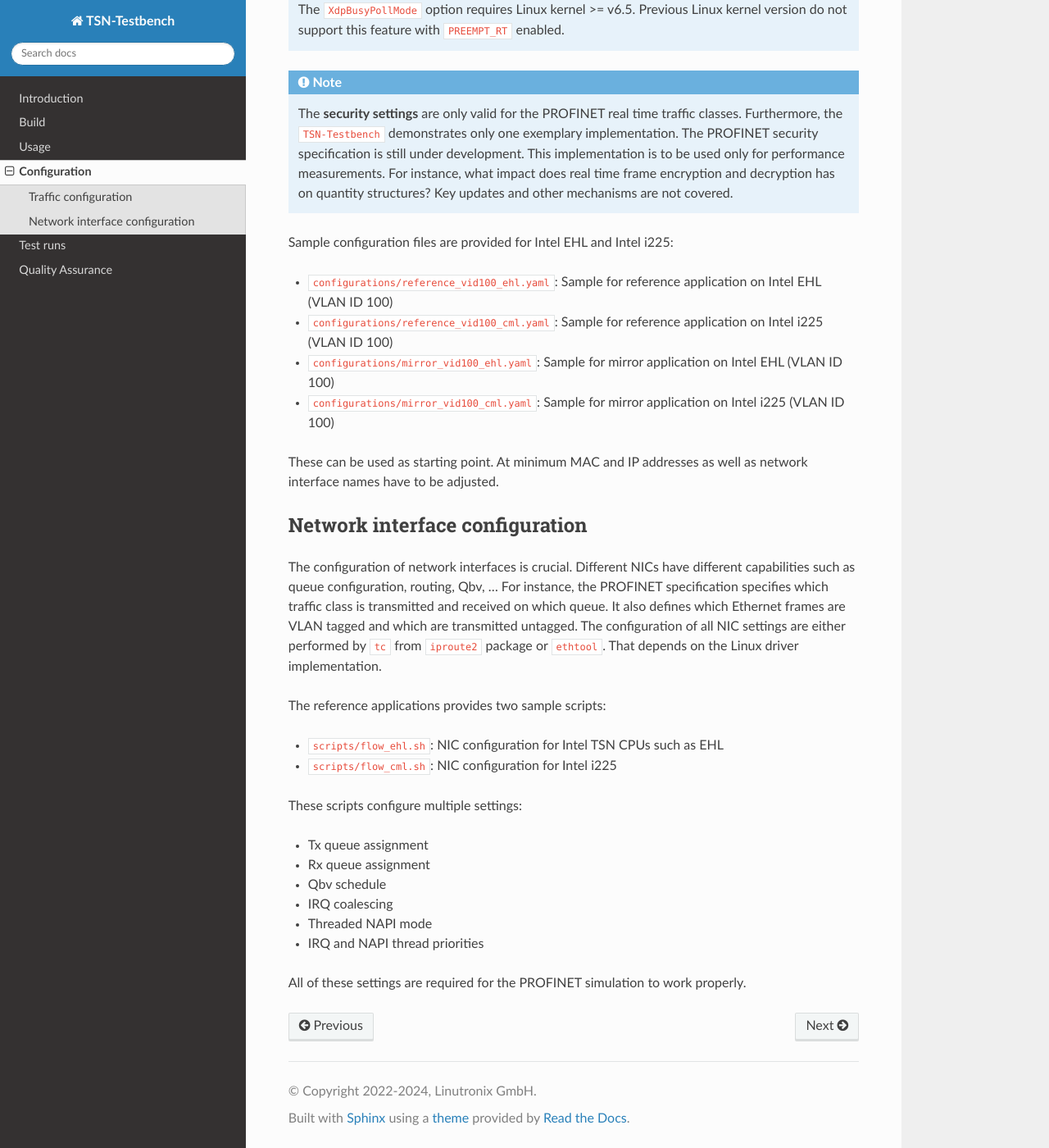
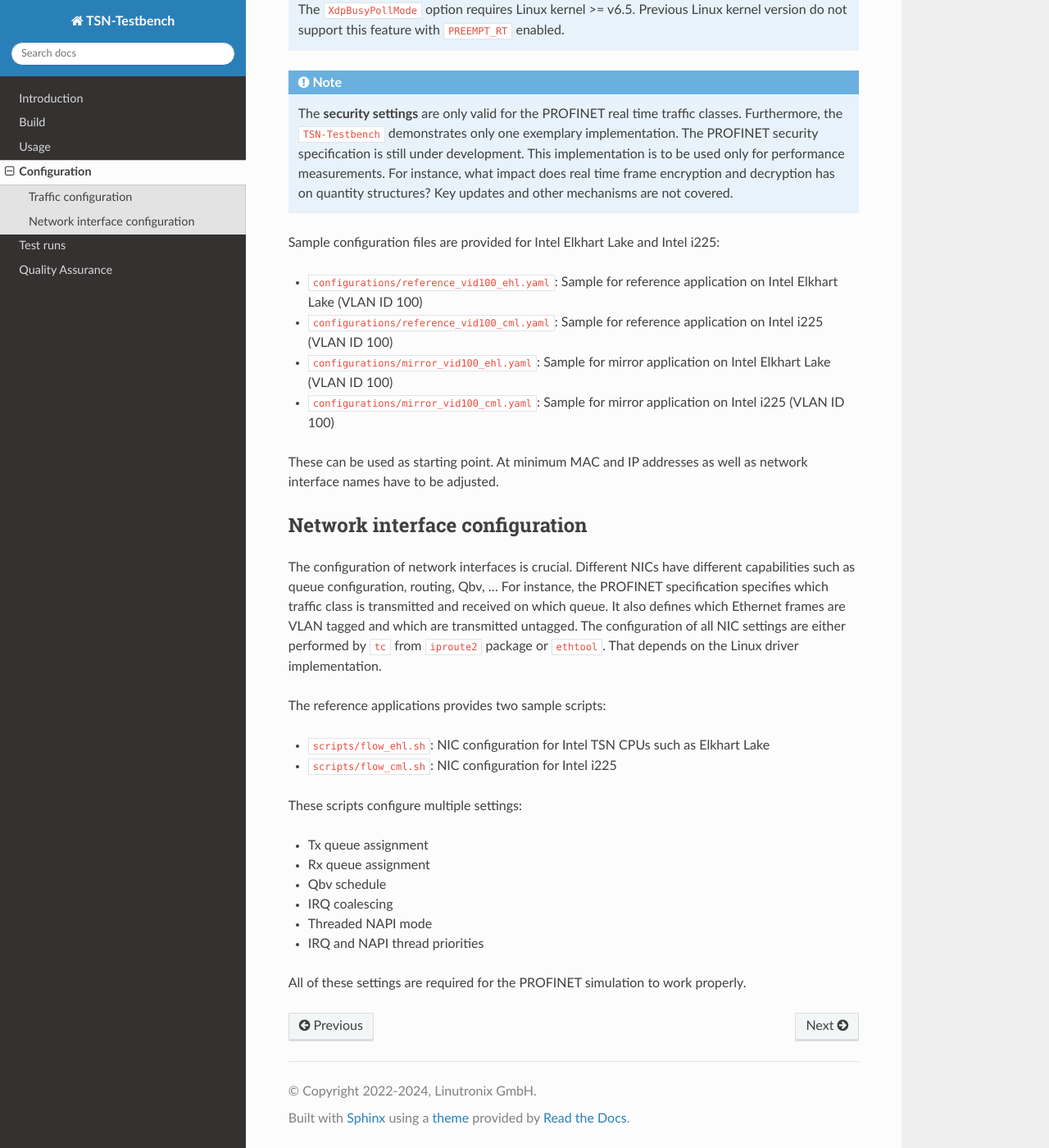
Before and after one commit to Linutronix/TSN-Testbench, a Sphinx documentation site: the page built from Documentation/configuration.rst, in a window 1280 px wide and 1400 px high, scrolled down 2312 px. Shown: the whole window at 82% size. Built offline with Sphinx 7.4.7 and the Read the Docs theme 2.0.0, drawn with Linux system fonts in a browser that asks for light colours.

Commit message:
doc: Replace abbreviations
Replace abbreviations for Intel CPUs.

Signed-off-by: Kurt Kanzenbach <kurt@linutronix.de>
Reviewed-by: Sebastian Andrzej Siewior <bigeasy@linutronix.de>

```diff
--- a/Documentation/configuration.rst
+++ b/Documentation/configuration.rst
@@ -98,11 +98,11 @@ The possible traffic classes are:
           impact does real time frame encryption and decryption has on quantity structures? Key updates and other
           mechanisms are not covered.
 
-Sample configuration files are provided for Intel EHL and Intel i225:
+Sample configuration files are provided for Intel Elkhart Lake and Intel i225:
 
-- ``configurations/reference_vid100_ehl.yaml``: Sample for reference application on Intel EHL (VLAN ID 100)
+- ``configurations/reference_vid100_ehl.yaml``: Sample for reference application on Intel Elkhart Lake (VLAN ID 100)
 - ``configurations/reference_vid100_cml.yaml``: Sample for reference application on Intel i225 (VLAN ID 100)
-- ``configurations/mirror_vid100_ehl.yaml``: Sample for mirror application on Intel EHL (VLAN ID 100)
+- ``configurations/mirror_vid100_ehl.yaml``: Sample for mirror application on Intel Elkhart Lake (VLAN ID 100)
 - ``configurations/mirror_vid100_cml.yaml``: Sample for mirror application on Intel i225 (VLAN ID 100)
 
 These can be used as starting point. At minimum MAC and IP addresses as well as
@@ -121,7 +121,7 @@ depends on the Linux driver implementation.
 
 The reference applications provides two sample scripts:
 
-- ``scripts/flow_ehl.sh``: NIC configuration for Intel TSN CPUs such as EHL
+- ``scripts/flow_ehl.sh``: NIC configuration for Intel TSN CPUs such as Elkhart Lake
 - ``scripts/flow_cml.sh``: NIC configuration for Intel i225
 
 These scripts configure multiple settings:
--- a/Documentation/test.rst
+++ b/Documentation/test.rst
@@ -28,7 +28,7 @@ In order to perform test runs two machines are required. They need to be connect
 100Mbit/s, 1Gbit/s or even higher. Before the reference and mirror application are started the network interface needs
 to configured. Furthermore, PTP has to be used.
 
-Example for Intel CML with i225:
+Example for Intel Comet Lake with i225:
 
 .. code:: bash
 
```
